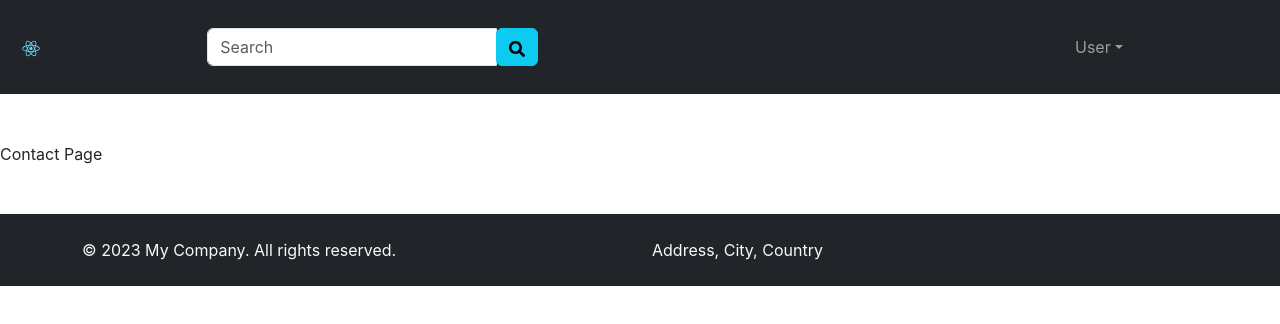
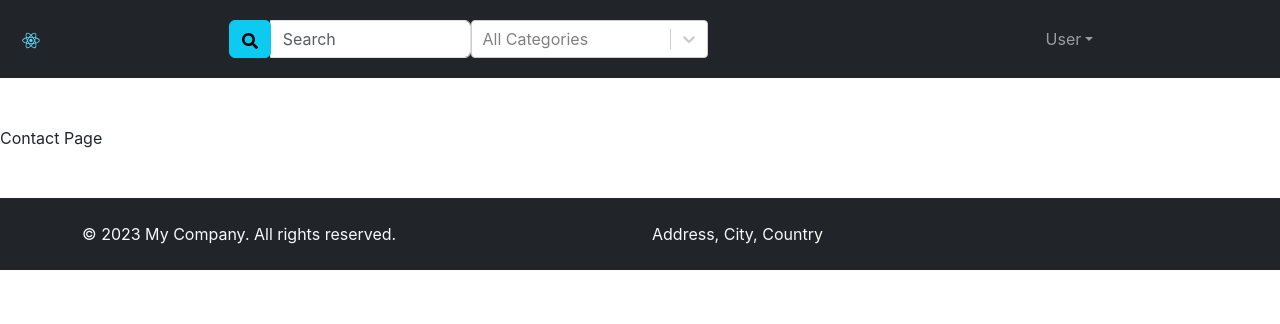
Before and after one commit to davidordo85/React_app_sales, a React (Create React App) app: page /contact in a window 1280 px wide. Shown: the top 324 px of the page. Built offline with nearby package versions, Linux system fonts and the light colour scheme; no server answers.

Commit message:
Passed the categories through props to the layout to display the categories in the search component of the header

```diff
--- a/src/App.js
+++ b/src/App.js
@@ -65,7 +65,12 @@ function App({ isInitiallyLogged }) {
       <Route
         path="/"
         element={
-          <IndexPage isLogged={isLogged} user={user} onLogout={handleLogout} />
+          <IndexPage
+            isLogged={isLogged}
+            user={user}
+            onLogout={handleLogout}
+            tags={categories}
+          />
         }
       />
       <Route
@@ -80,6 +85,7 @@ function App({ isInitiallyLogged }) {
             isLogged={isLogged}
             user={user}
             onLogout={handleLogout}
+            tags={categories}
           />
         }
       />
@@ -97,13 +103,23 @@ function App({ isInitiallyLogged }) {
       <Route
         path="/detail/:id"
         element={
-          <DetailPage isLogged={isLogged} user={user} onLogout={handleLogout} />
+          <DetailPage
+            isLogged={isLogged}
+            user={user}
+            onLogout={handleLogout}
+            tags={categories}
+          />
         }
       />
       <Route
         path="/user/:id"
         element={
-          <UserPage isLogged={isLogged} user={user} onLogout={handleLogout} />
+          <UserPage
+            isLogged={isLogged}
+            user={user}
+            onLogout={handleLogout}
+            tags={categories}
+          />
         }
       />
       <Route
@@ -135,6 +151,7 @@ function App({ isInitiallyLogged }) {
             isLogged={isLogged}
             user={user}
             onLogout={handleLogout}
+            tags={categories}
           />
         }
       />
--- a/src/components/auth/user_page/UserPage.js
+++ b/src/components/auth/user_page/UserPage.js
@@ -28,7 +28,6 @@ const UserPage = ({ ...props }) => {
       setIsLoading(false);
     }
   };
-  console.log(myData);
 
   return (
     <Layout {...props}>
--- a/src/components/form_search/FormSearch.js
+++ b/src/components/form_search/FormSearch.js
@@ -1,17 +1,30 @@
 import React from 'react';
 import { Form, FormControl, Button } from 'react-bootstrap';
 import { FaSearch } from 'react-icons/fa';
+import SelectCategories from '../shared/SelectCategories';
 
-function FormSearch() {
+function FormSearch({ tags }) {
+  const [sections, setSections] = React.useState([]);
+
+  const handleCategories = selectedOptions => {
+    setSections([].slice.call(selectedOptions).map(item => item.value));
+  };
   return (
     <Form>
-      <div className="input-group m-2">
-        <FormControl type="text" placeholder="Search" className="ml-2" />
-        <div className="input-group-append">
-          <Button variant="info" className="mr-1">
-            <FaSearch />
-          </Button>
+      <div className="d-flex">
+        <div className="input-group ">
+          <div className="input-group-append">
+            <Button variant="info" className="mr-1">
+              <FaSearch />
+            </Button>
+          </div>
+          <FormControl type="text" placeholder="Search" className="ml-2" />
         </div>
+        <SelectCategories
+          categories={tags}
+          onChange={handleCategories}
+          selectedCategories={sections}
+        />
       </div>
     </Form>
   );
--- a/src/components/layout/Header.js
+++ b/src/components/layout/Header.js
@@ -5,9 +5,9 @@ import { Link } from 'react-router-dom';
 import FormSearch from '../form_search/FormSearch';
 import AuthLink from '../auth/authLink/AuthLink';
 
-import { Nav, Navbar, Image } from 'react-bootstrap';
+import { Navbar, Image } from 'react-bootstrap';
 
-function Header({ ...props }) {
+function Header({ tags, ...props }) {
   return (
     <Navbar
       bg="dark"
@@ -25,11 +25,8 @@ function Header({ ...props }) {
         className="justify-content-around"
       >
         <div className="m-1">
-          <FormSearch />
+          <FormSearch tags={tags} />
         </div>
-        <Nav className="mr-auto">
-          {/* Agrega aquí tus elementos de categorías */}
-        </Nav>
         <AuthLink {...props} />
       </Navbar.Collapse>
     </Navbar>
--- a/src/components/shared/SelectCategories.js
+++ b/src/components/shared/SelectCategories.js
@@ -19,6 +19,7 @@ function SelectCategories({ categories, onChange, selectedCategories }) {
         value={selectCategories}
         options={options}
         isMulti
+        placeholder={'All Categories'}
       />
     </div>
   );
```
